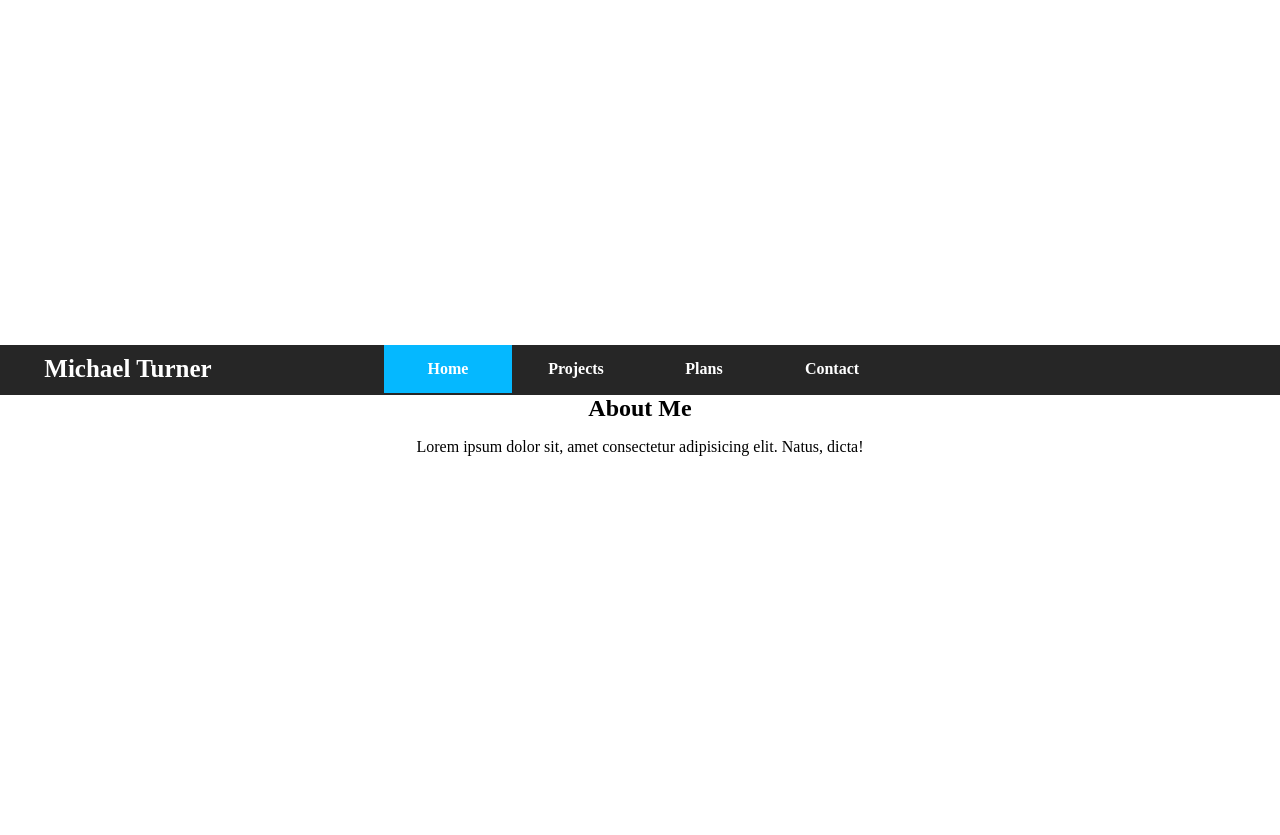
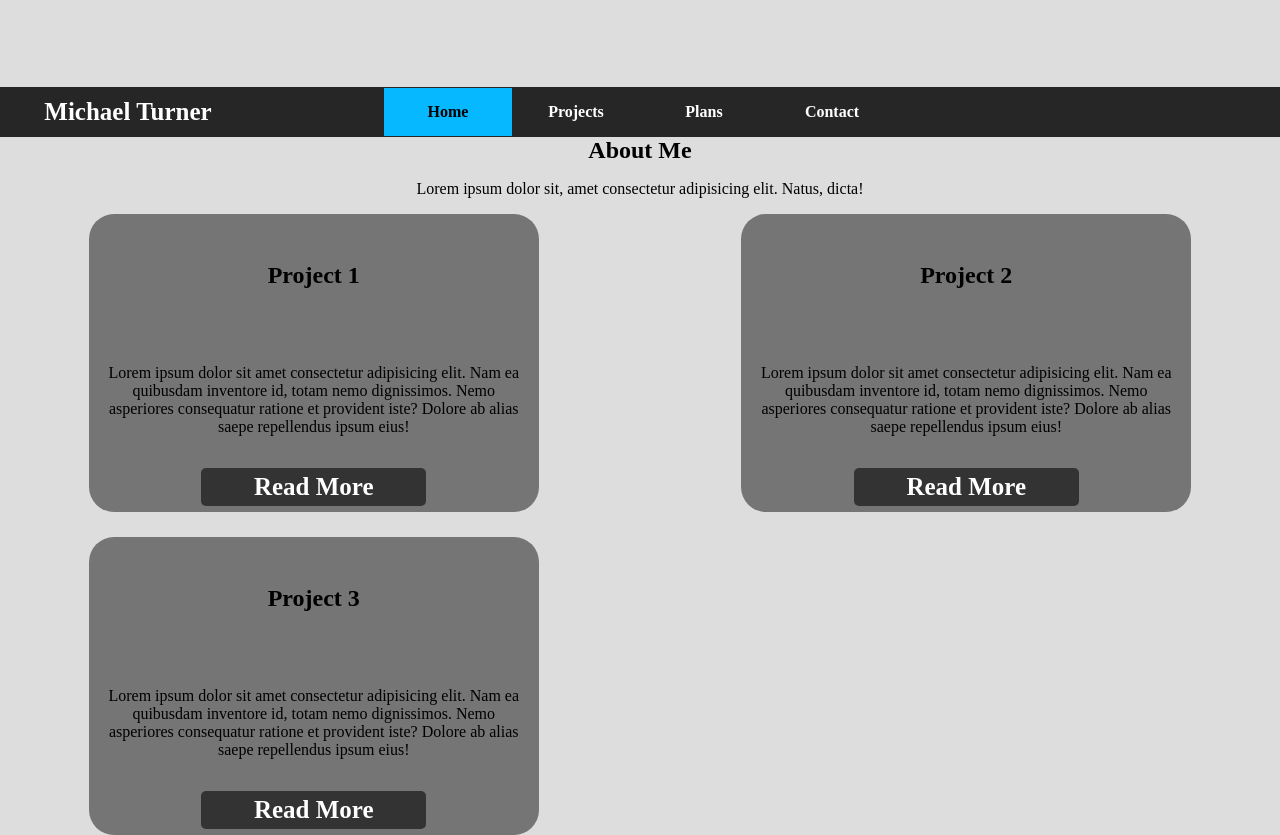
Before and after one commit to MctProject/michaelturner.github.io, a plain HTML site: page index.html in a window 1280 px wide. Before the commit the page ends 800 px from the top, so only its background shows below. Drawn offline with nearby package versions, Linux system fonts and the light colour scheme.

Commit message:
Added Content

```diff
--- a/css/homeStyle.css
+++ b/css/homeStyle.css
@@ -1,5 +1,6 @@
 body{
     align-content: center;
+    background: #dddddd;
 }
 
 .HomeBanner{
@@ -12,5 +13,66 @@ body{
 }
 
 .BestProjects{
+    display: grid;
+    grid-gap: 25px;
+    height: 500px;
+    grid-template-columns: 2fr 2fr 2fr;
+    justify-items: center;
+}
 
+.ReadBtn{
+    display: grid;
+    grid-template-columns: 1fr 2fr 1fr;
 }
+
+.ReadMore{
+    text-decoration: none;
+    color: #ffffff;
+    background: #333333;
+    font-weight: bold;
+    padding: 5px;
+    border-radius: 5px;
+
+    font-size: 25px;
+}
+
+.ReadMore:hover{
+    background: #05b8ff;
+    color: #000000;
+}
+
+.Desc{
+    padding: 10px;
+}
+
+.Project{
+    background: #757575;
+    width: 450px;
+    text-align: center;
+    text-decoration: none;
+    color: #000000;
+    align-items: center;
+    border-radius: 25px;
+
+    display: grid;
+    grid-template-rows: 1fr 1fr 50px;
+}
+
+.GridSpacer2{
+    display: none;
+}
+.GridSpacer3{
+    display: none;
+}
+
+@media only screen and (max-width: 1450px){
+    .BestProjects{
+        grid-template-columns: 2fr 2fr;
+    }
+}
+
+@media only screen and (max-width: 925px){
+    .BestProjects{
+        grid-template-columns: 2fr;
+    }
+}
--- a/css/menubar.css
+++ b/css/menubar.css
@@ -40,6 +40,10 @@ h2{
 
 }
 
+.navMenuMob{
+    display: none;
+}
+
 .menuBtn{
     text-decoration: none;
     display: block;
@@ -51,7 +55,7 @@ h2{
 .menuBtnAct{
     text-decoration: none;
     display: block;
-    color: #ffffff;
+    color: #000000;
     padding: 15px;
     font-weight: bold;
     background: #05b8ff;
@@ -68,7 +72,7 @@ h2{
 .menuBtnMobAct{
     text-decoration: none;
     display: none;
-    color: #ffffff;
+    color: #000000;
     padding: 15px;
     font-weight: bold;
     background: #05b8ff;
@@ -76,6 +80,7 @@ h2{
 
 .menuBtn:hover{
     background: #05b8ff;
+    color: #000000;
 }
 
 .menu-toggle{
@@ -124,6 +129,7 @@ h2{
     }
     .menuBtnMob:hover{
         background: #05b8ff;
+        color: #000000;
     }
     .menuBtnMobAct{
         display: block;
--- a/index.html
+++ b/index.html
@@ -47,7 +47,21 @@
         <p>Lorem ipsum dolor sit, amet consectetur adipisicing elit. Natus, dicta!</p>
     </div>
     <div class="BestProjects">
-
+        <div class="Project">
+            <h2>Project 1</h2>
+            <p class="Desc">Lorem ipsum dolor sit amet consectetur adipisicing elit. Nam ea quibusdam inventore id, totam nemo dignissimos. Nemo asperiores consequatur ratione et provident iste? Dolore ab alias saepe repellendus ipsum eius!</p>
+            <div class="ReadBtn"><div></div><a href="#" class="ReadMore">Read More</a></div>
+        </div>
+        <div class="Project">
+            <h2>Project 2</h2>
+            <p class="Desc">Lorem ipsum dolor sit amet consectetur adipisicing elit. Nam ea quibusdam inventore id, totam nemo dignissimos. Nemo asperiores consequatur ratione et provident iste? Dolore ab alias saepe repellendus ipsum eius!</p>
+            <div class="ReadBtn"><div></div><a href="#" class="ReadMore">Read More</a></div>
+        </div>
+        <div class="Project">
+            <h2>Project 3</h2>
+            <p class="Desc">Lorem ipsum dolor sit amet consectetur adipisicing elit. Nam ea quibusdam inventore id, totam nemo dignissimos. Nemo asperiores consequatur ratione et provident iste? Dolore ab alias saepe repellendus ipsum eius!</p>
+            <div class="ReadBtn"><div></div><a href="#" class="ReadMore">Read More</a></div>
+        </div>
     </div>
 </body>
 </html>
```
